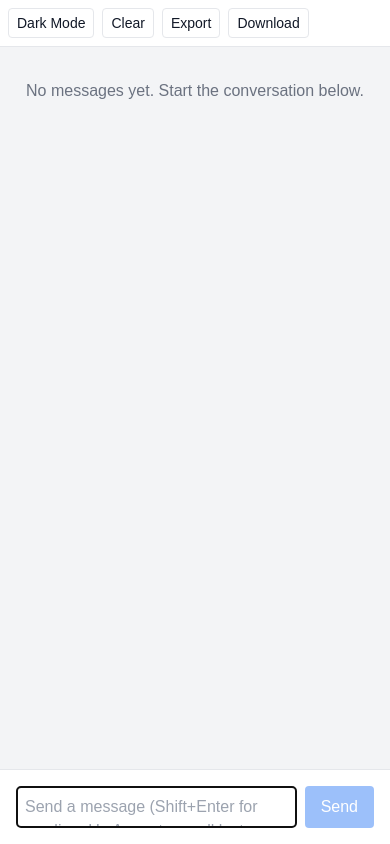
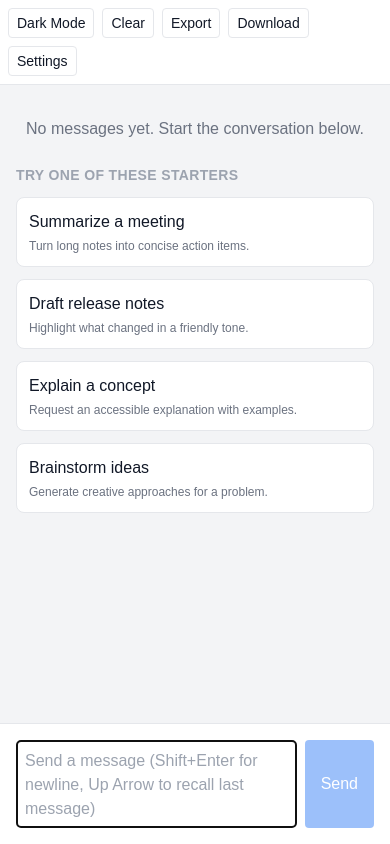
Before and after one commit to march-dave/react-next-anycase, a Next.js app: page / in a window 390 px wide. Built offline with nearby package versions, Linux system fonts and the light colour scheme.

Commit message:
feat: add settings and prompt starters to chat UI

```diff
--- a/pages/chatgpt-ui.js
+++ b/pages/chatgpt-ui.js
@@ -1,4 +1,4 @@
-import { useState, useRef, useEffect, useCallback } from 'react';
+import { useState, useRef, useEffect, useCallback, useMemo } from 'react';
 import Head from 'next/head';
 import ChatBubbleMarkdown from '@/components/ChatBubbleMarkdown';
 import DarkModeToggle from '@/components/DarkModeToggle';
@@ -8,11 +8,41 @@ import DownloadChatButton from '@/components/DownloadChatButton';
 import TypingIndicator from '@/components/TypingIndicator';
 
 const STORAGE_KEY = 'chatgptMessages';
+const SETTINGS_KEY = 'chatgptUiSettings';
+
+const promptSuggestions = [
+  {
+    title: 'Summarize a meeting',
+    description: 'Turn long notes into concise action items.',
+    prompt:
+      'Summarize the following meeting transcript into concise action items and key decisions:\n\n',
+  },
+  {
+    title: 'Draft release notes',
+    description: 'Highlight what changed in a friendly tone.',
+    prompt:
+      'Create release notes for the following list of updates. Include a short intro and grouped bullet points:\n\n',
+  },
+  {
+    title: 'Explain a concept',
+    description: 'Request an accessible explanation with examples.',
+    prompt:
+      'Explain the following concept to a new developer. Use a real-world analogy and list common pitfalls:\n\n',
+  },
+  {
+    title: 'Brainstorm ideas',
+    description: 'Generate creative approaches for a problem.',
+    prompt:
+      'Brainstorm five creative feature ideas for a productivity app that helps remote teams collaborate asynchronously.',
+  },
+];
 
 export default function ChatGptUIPersist() {
   const [messages, setMessages] = useState([]);
   const [input, setInput] = useState('');
   const [loading, setLoading] = useState(false);
+  const [showSettings, setShowSettings] = useState(false);
+  const [systemPrompt, setSystemPrompt] = useState('');
   const endRef = useRef(null);
   const inputRef = useRef(null);
   const disableSend = loading || !input.trim();
@@ -20,13 +50,24 @@ export default function ChatGptUIPersist() {
   const messageCount = messages.length;
   const titleBase = `ChatGPT UI (Persistent)${modelName ? ` - ${modelName}` : ''}`;
   const title = `${titleBase}${messageCount ? ` - ${messageCount} message${messageCount > 1 ? 's' : ''}` : ''}`;
+  const trimmedSystemPrompt = useMemo(() => systemPrompt.trim(), [systemPrompt]);
+  const systemPromptPreview = useMemo(() => {
+    if (!trimmedSystemPrompt) return '';
+    return trimmedSystemPrompt.length > 80
+      ? `${trimmedSystemPrompt.slice(0, 77)}...`
+      : trimmedSystemPrompt;
+  }, [trimmedSystemPrompt]);
 
-  const handleInputChange = (e) => {
-    setInput(e.target.value);
+  const adjustInputHeight = useCallback(() => {
     if (inputRef.current) {
       inputRef.current.style.height = 'auto';
       inputRef.current.style.height = `${inputRef.current.scrollHeight}px`;
     }
+  }, []);
+
+  const handleInputChange = (e) => {
+    setInput(e.target.value);
+    requestAnimationFrame(adjustInputHeight);
   };
 
   const handleClear = useCallback(() => {
@@ -38,9 +79,29 @@ export default function ChatGptUIPersist() {
     }
     if (inputRef.current) {
       inputRef.current.focus();
-      inputRef.current.style.height = 'auto';
     }
-  }, []);
+    requestAnimationFrame(adjustInputHeight);
+  }, [adjustInputHeight]);
+
+  const applySuggestedPrompt = (prompt) => {
+    setInput(prompt);
+    requestAnimationFrame(() => {
+      adjustInputHeight();
+      if (inputRef.current) {
+        inputRef.current.focus();
+        const length = prompt.length;
+        inputRef.current.setSelectionRange(length, length);
+      }
+    });
+  };
+
+  const handleSystemPromptChange = (e) => {
+    setSystemPrompt(e.target.value);
+  };
+
+  const handleResetSystemPrompt = () => {
+    setSystemPrompt('');
+  };
 
   useEffect(() => {
     const shortcutHandler = (e) => {
@@ -76,6 +137,33 @@ export default function ChatGptUIPersist() {
     }
   }, [messages]);
 
+  // Load settings (currently only the system prompt) once on mount
+  useEffect(() => {
+    try {
+      const saved = localStorage.getItem(SETTINGS_KEY);
+      if (saved) {
+        const parsed = JSON.parse(saved);
+        if (parsed && typeof parsed.systemPrompt === 'string') {
+          setSystemPrompt(parsed.systemPrompt);
+        }
+      }
+    } catch (err) {
+      console.error('Failed to load chat settings', err);
+    }
+  }, []);
+
+  // Persist the system prompt locally so it survives refreshes
+  useEffect(() => {
+    try {
+      localStorage.setItem(
+        SETTINGS_KEY,
+        JSON.stringify({ systemPrompt })
+      );
+    } catch (err) {
+      console.error('Failed to save chat settings', err);
+    }
+  }, [systemPrompt]);
+
   useEffect(() => {
     if (endRef.current) {
       endRef.current.scrollIntoView({ behavior: 'smooth' });
@@ -86,13 +174,18 @@ export default function ChatGptUIPersist() {
     if (inputRef.current) {
       inputRef.current.focus();
     }
-  }, []);
+    adjustInputHeight();
+  }, [adjustInputHeight]);
 
   useEffect(() => {
     if (!loading && inputRef.current) {
       inputRef.current.focus();
     }
   }, [loading]);
+
+  useEffect(() => {
+    adjustInputHeight();
+  }, [input, adjustInputHeight]);
 
   const handleSubmit = async (e) => {
     e.preventDefault();
@@ -105,12 +198,16 @@ export default function ChatGptUIPersist() {
     }
     setLoading(true);
     try {
+      const payload = {
+        messages: [...messages, userMsg].map((m) => ({ role: m.role, content: m.text })),
+      };
+      if (trimmedSystemPrompt) {
+        payload.systemPrompt = trimmedSystemPrompt;
+      }
       const res = await fetch('/api/chatgpt', {
         method: 'POST',
         headers: { 'Content-Type': 'application/json' },
-        body: JSON.stringify({
-          messages: [...messages, userMsg].map((m) => ({ role: m.role, content: m.text }))
-        }),
+        body: JSON.stringify(payload),
       });
       const data = await res.json();
       const botMsg = { role: 'assistant', text: data.text || 'No response', time: new Date().toLocaleTimeString() };
@@ -133,17 +230,12 @@ export default function ChatGptUIPersist() {
       if (lastUser) {
         setInput(lastUser.text);
         requestAnimationFrame(() => {
-          if (inputRef.current) {
-            inputRef.current.style.height = 'auto';
-            inputRef.current.style.height = `${inputRef.current.scrollHeight}px`;
-          }
+          adjustInputHeight();
         });
       }
     } else if (e.key === 'Escape') {
       setInput('');
-      if (inputRef.current) {
-        inputRef.current.style.height = 'auto';
-      }
+      requestAnimationFrame(adjustInputHeight);
     } else if (e.key === 'Enter' && !e.shiftKey) {
       e.preventDefault();
       handleSubmit(e);
@@ -156,14 +248,24 @@ export default function ChatGptUIPersist() {
         <title>{title}</title>
       </Head>
       <div className="flex flex-col h-screen bg-white dark:bg-gray-900 text-gray-900 dark:text-gray-100">
-      <div className="p-2 border-b bg-white dark:bg-gray-800 dark:border-gray-700 flex gap-2">
+      <div className="p-2 border-b bg-white dark:bg-gray-800 dark:border-gray-700 flex flex-wrap gap-2 items-center">
         <DarkModeToggle />
         <ClearChatButton onClear={handleClear} />
-        <ExportChatButton messages={messages} />
-        <DownloadChatButton messages={messages} />
+        <ExportChatButton messages={messages} systemPrompt={systemPrompt} />
+        <DownloadChatButton messages={messages} systemPrompt={systemPrompt} />
+        <button
+          type="button"
+          onClick={() => setShowSettings((prev) => !prev)}
+          className="border px-2 py-1 rounded text-sm bg-white dark:bg-gray-700 dark:text-gray-100"
+          aria-expanded={showSettings}
+          aria-controls="chat-settings"
+        >
+          {showSettings ? 'Hide settings' : 'Settings'}
+        </button>
+        <div className="ml-auto flex flex-wrap gap-x-4 gap-y-1 items-center text-sm text-gray-500 dark:text-gray-400">
           {messages.length > 0 && (
             <span
-            className="ml-auto text-sm text-gray-500 dark:text-gray-400 self-center"
+              className="self-center"
               aria-label={`${messages.length} ${messages.length === 1 ? 'message' : 'messages'}`}
               aria-live="polite"
             >
@@ -171,14 +273,50 @@ export default function ChatGptUIPersist() {
             </span>
           )}
           {modelName && (
-          <span
-            className={`${messages.length > 0 ? '' : 'ml-auto '}text-sm text-gray-500 dark:text-gray-400 self-center`}
-            aria-label={`Model ${modelName}`}
-          >
+            <span className="self-center" aria-label={`Model ${modelName}`}>
               Model: {modelName}
             </span>
           )}
+          {trimmedSystemPrompt && (
+            <span
+              className="text-xs text-blue-600 dark:text-blue-300"
+              title={trimmedSystemPrompt}
+              aria-live="polite"
+            >
+              Custom system prompt active
+            </span>
+          )}
         </div>
+      </div>
+      {showSettings && (
+        <div
+          id="chat-settings"
+          className="border-b bg-gray-50 dark:bg-gray-800 dark:border-gray-700 p-4 space-y-2"
+        >
+          <label htmlFor="system-prompt" className="block text-sm font-medium text-gray-700 dark:text-gray-200">
+            Custom system prompt
+          </label>
+          <textarea
+            id="system-prompt"
+            value={systemPrompt}
+            onChange={handleSystemPromptChange}
+            rows={3}
+            className="w-full border border-gray-300 dark:border-gray-700 rounded p-2 bg-white dark:bg-gray-700 text-gray-900 dark:text-gray-100"
+            placeholder="Set the assistant's behavior. Leave blank to use the default prompt."
+          />
+          <div className="flex flex-col gap-2 sm:flex-row sm:items-center sm:justify-between text-xs text-gray-500 dark:text-gray-400">
+            <button
+              type="button"
+              onClick={handleResetSystemPrompt}
+              className="self-start border px-2 py-1 rounded text-sm bg-white dark:bg-gray-700 dark:text-gray-100 disabled:opacity-50"
+              disabled={!trimmedSystemPrompt}
+            >
+              Clear custom prompt
+            </button>
+            <span>Saved locally and applied to every message in this conversation.</span>
+          </div>
+        </div>
+      )}
       <div
         className="flex-1 overflow-y-auto bg-gray-100 dark:bg-gray-900 p-4"
         role="log"
@@ -187,10 +325,39 @@ export default function ChatGptUIPersist() {
         >
           {messages.length === 0 && !loading && (
             <div
-              className="text-center text-gray-500 dark:text-gray-400 mt-4"
+              className="text-center text-gray-500 dark:text-gray-400 mt-4 space-y-6"
               aria-label="No messages yet"
             >
-              No messages yet. Start the conversation below.
+              <div>
+                <p>No messages yet. Start the conversation below.</p>
+                {trimmedSystemPrompt && (
+                  <p className="mt-2 text-xs text-blue-600 dark:text-blue-300">
+                    Using custom system prompt: <span className="font-medium">{systemPromptPreview}</span>
+                  </p>
+                )}
+              </div>
+              <div className="max-w-3xl mx-auto text-left">
+                <h2 className="text-sm font-semibold uppercase tracking-wide text-gray-400 dark:text-gray-500">
+                  Try one of these starters
+                </h2>
+                <div className="mt-3 grid gap-3 sm:grid-cols-2">
+                  {promptSuggestions.map((suggestion) => (
+                    <button
+                      key={suggestion.title}
+                      type="button"
+                      onClick={() => applySuggestedPrompt(suggestion.prompt)}
+                      className="border border-gray-200 dark:border-gray-700 rounded-lg p-3 text-left bg-white dark:bg-gray-800 hover:border-blue-400 focus:outline-none focus:ring-2 focus:ring-blue-500 focus:border-blue-500 transition"
+                    >
+                      <span className="block font-medium text-gray-900 dark:text-gray-100">
+                        {suggestion.title}
+                      </span>
+                      <span className="mt-1 block text-xs text-gray-500 dark:text-gray-400">
+                        {suggestion.description}
+                      </span>
+                    </button>
+                  ))}
+                </div>
+              </div>
             </div>
           )}
           {messages.map((msg, idx) => (
```
Also changed, not shown: components/DownloadChatButton.js (+21 -6 lines), components/ExportChatButton.js (+15 -5 lines), 2 other files (tests, documents, lock files or other folders). Lines whose indentation alone changed are shown as unchanged.
